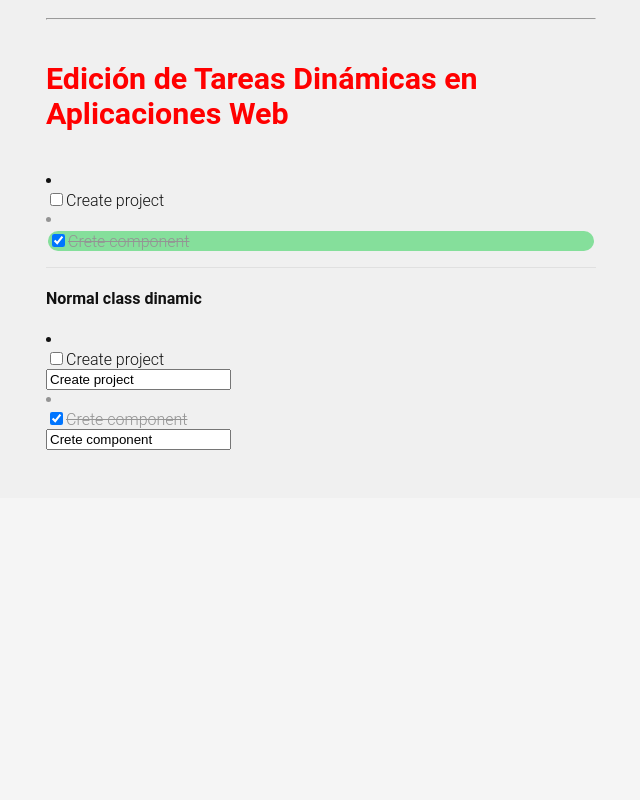
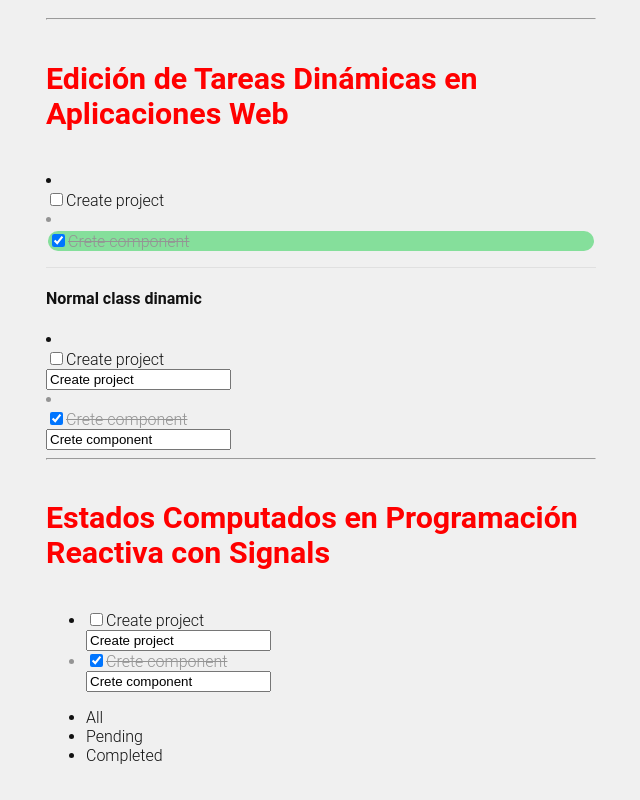
Before and after one commit to andresmr955/ANGULAR, an Angular app in the folder todoapp/: page /gettingready in a window 1280 px wide. Shown: the part 774-1574 px from the top of the page, without its empty margins (319-959 px from the left). Before the commit the page ends 1282 px from the top, so only its background shows below. Built offline with nearby package versions, Linux system fonts and the light colour scheme.

Commit message:
learning about status computed

```diff
--- a/todoapp/src/app/pages/gettingreadyapp/gettingreadyapp.html
+++ b/todoapp/src/app/pages/gettingreadyapp/gettingreadyapp.html
@@ -79,4 +79,41 @@
                 (keydown.enter)="updateTaskText(i, $event)"
                 />
     </li>
+
+    <hr>
+    <h4 class="title" >Estados Computados en Programación Reactiva con Signals</h4>
+
+    <ul class="todo-list">
+        <li  (dblclick)="updateTaskEditingMode(i)"
+             *ngFor="let task of tasksByFilter(); index as i"
+              [class.completed]="task.completed"
+              [class.editing]="task.editing">
+
+          <div class="view"  >
+            <input class="toggle"
+
+                   type="checkbox"
+                   [checked]="task.completed"
+                   (change)="onToggleComplete(task)"
+                   />
+            <label>{{task.title}}</label>
+
+          </div>
+          <input class="edit"
+                [value]="task.title"
+                (keydown.enter)="updateTaskText(i, $event)"
+                />
+         </li>
+      </ul>
+    <ul class="filters">
+        <li>
+          <a (click)="changeFilter('all')" class="selected">All</a>
+        </li>
+        <li>
+          <a (click)="changeFilter('pending')">Pending</a>
+        </li>
+        <li>
+          <a (click)="changeFilter('completed')">Completed</a>
+        </li>
+      </ul>
 </div>
--- a/todoapp/src/app/pages/gettingreadyapp/gettingreadyapp.ts
+++ b/todoapp/src/app/pages/gettingreadyapp/gettingreadyapp.ts
@@ -1,4 +1,4 @@
-import { Component, signal } from '@angular/core';
+import { Component, signal, computed} from '@angular/core';
 import { CommonModule } from '@angular/common';
 
 import { FormsModule, ReactiveFormsModule, FormControl, Validators, FormArray } from '@angular/forms';
@@ -82,4 +82,21 @@ export class Gettingreadyapp {
       })
     });
   }
+
+  filter = signal<'all' | 'pending' | 'completed'>('all')
+    tasksByFilter = computed(() => {
+      const filter = this.filter();
+      const tasks = this.tasks();
+      if (filter === 'pending') {
+        return tasks.filter(task => !task.completed);
+      }
+      if (filter === 'completed') {
+        return tasks.filter(task => task.completed);
+      }
+      return tasks;
+    })
+
+  changeFilter(filter: 'all' | 'pending' | 'completed') {
+    this.filter.set(filter);
+  }
 }
--- a/todoapp/src/app/pages/home/home.html
+++ b/todoapp/src/app/pages/home/home.html
@@ -13,12 +13,13 @@
       />
     </div>
   </header>
+  <!-- <h1>{{filter()}}</h1> -->
   <div class="container todoapp-wrapper">
     <!-- This section should be hidden by default and shown when there are todos -->
     <section class="main">
       <ul class="todo-list">
         <li  (dblclick)="updateTaskEditingMode(i)"
-             *ngFor="let task of tasks(); index as i"
+             *ngFor="let task of tasksByFilter(); index as i"
               [class.completed]="task.completed"
               [class.editing]="task.editing">
 
@@ -72,13 +73,13 @@
       <!-- Remove this if you don't implement routing -->
       <ul class="filters">
         <li>
-          <a routerLink="/" class="selected">All</a>
+          <a (click)="changeFilter('all')" class="selected">All</a>
         </li>
         <li>
-          <a routerLink="/pending">Pending</a>
+          <a (click)="changeFilter('pending')">Pending</a>
         </li>
         <li>
-          <a routerLink="/completed">Completed</a>
+          <a (click)="changeFilter('completed')">Completed</a>
         </li>
       </ul>
       <!-- Hidden if no completed items are left ↓ -->
--- a/todoapp/src/app/pages/home/home.ts
+++ b/todoapp/src/app/pages/home/home.ts
@@ -1,4 +1,4 @@
-import { Component, signal } from '@angular/core';
+import { Component, computed, signal } from '@angular/core';
 import { CommonModule } from '@angular/common';
 import { FormsModule, ReactiveFormsModule, FormControl, Validators, FormArray} from '@angular/forms';
 
@@ -25,8 +25,18 @@ export class Home {
     }
   ]);
 
-
-
+    filter = signal<'all' | 'pending' | 'completed'>('all')
+    tasksByFilter = computed(() => {
+      const filter = this.filter();
+      const tasks = this.tasks();
+      if (filter === 'pending') {
+        return tasks.filter(task => !task.completed);
+      }
+      if (filter === 'completed') {
+        return tasks.filter(task => task.completed);
+      }
+      return tasks;
+    })
 
   changeHandler(event: Event){
       const input = event.target as HTMLInputElement;
@@ -109,4 +119,8 @@ export class Home {
     });
   }
 
+  changeFilter(filter: 'all' | 'pending' | 'completed') {
+    this.filter.set(filter);
+  }
+
 }
```
